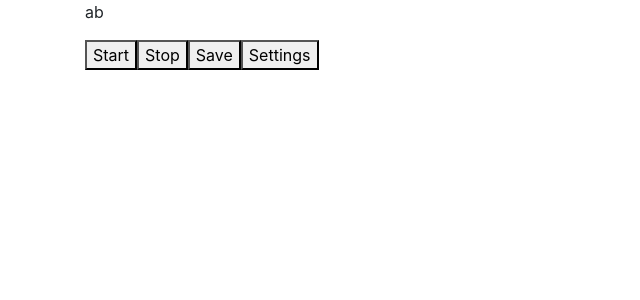
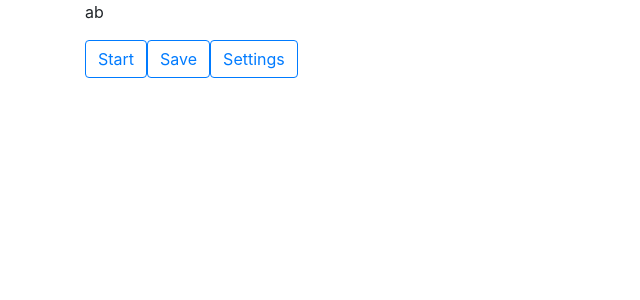
Before and after one commit to LouYu2015/react-lottery-machine, a React (Create React App) app: page / in a window 1280 px wide. Shown: the top 300 px of the page, without its empty margins (0-640 px from the left). Built offline with nearby package versions, Linux system fonts and the light colour scheme.

Commit message:
Dynamic start button

```diff
--- a/src/Lottery.js
+++ b/src/Lottery.js
@@ -22,6 +22,7 @@ class Lottery extends React.Component {
     let participants = this.props.participants;
     let winners = this.props.winners;
     if (winners.length >= participants.length) {
+      this.setState({running: false});
       return;
     }
 
@@ -35,6 +36,20 @@ class Lottery extends React.Component {
   }
 
 	render = () => {
+    let startButton = (
+			<button
+          onClick={() => this.setState({running: true})}
+          className="btn btn-outline-primary">
+        Start
+      </button>);
+    let stopButton = (
+			<button
+          onClick={() => this.setState({running: false})}
+          className="btn btn-outline-primary">
+        Stop
+      </button>
+    );
+
 		return (
 		<div>
 			<p>
@@ -42,15 +57,18 @@ class Lottery extends React.Component {
 					this.state.currentWinner:
 					"Please Press Start"}
 			</p>
-			<button onClick={() => this.setState({running: true})}>
-        Start
+      {this.state.running?
+        stopButton:
+        startButton}
+			<button
+          className="btn btn-outline-primary">
+        Save
       </button>
-			<button onClick={() => this.setState({running: false})}>
-        Stop
-      </button>
-			<button>Save</button>
 			<Link to="/settings">
-				<button>Settings</button>
+				<button
+            className="btn btn-outline-primary">
+          Settings
+        </button>
 			</Link>
 		</div>)
 	}
```
